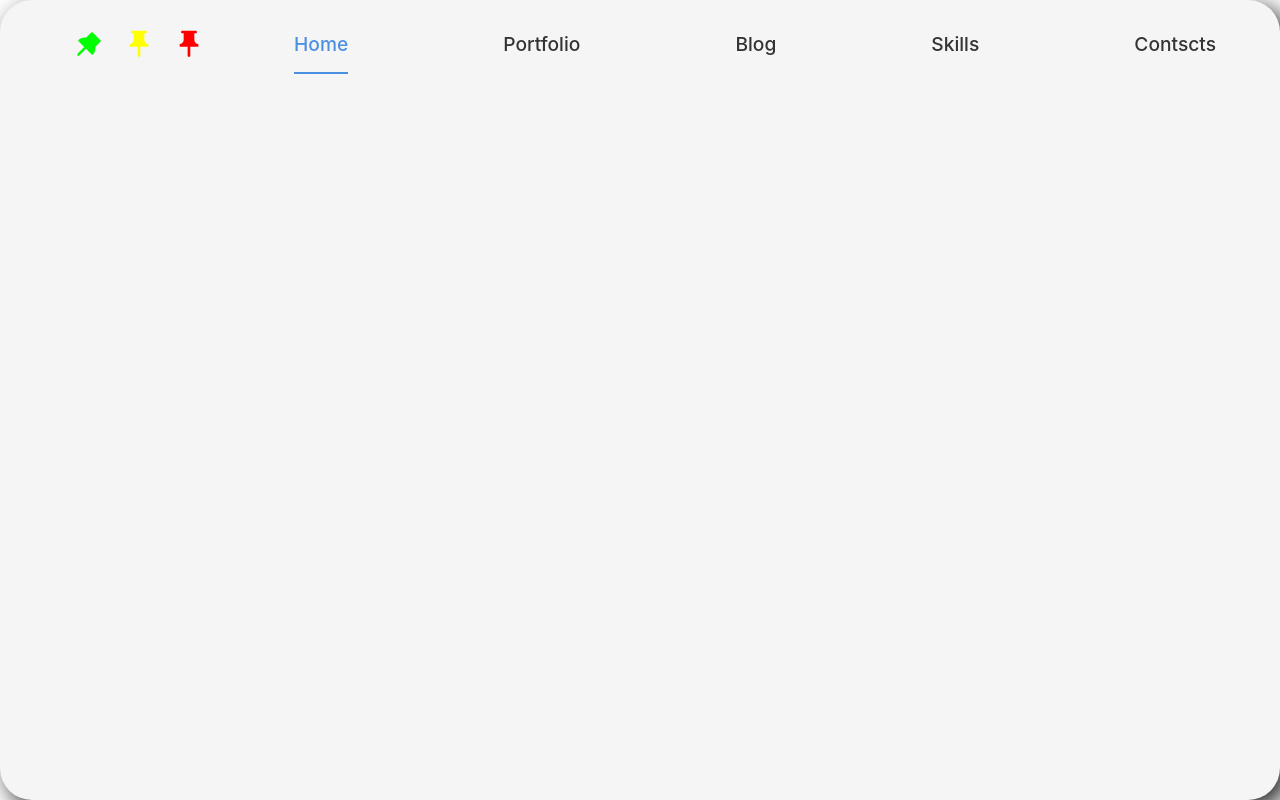
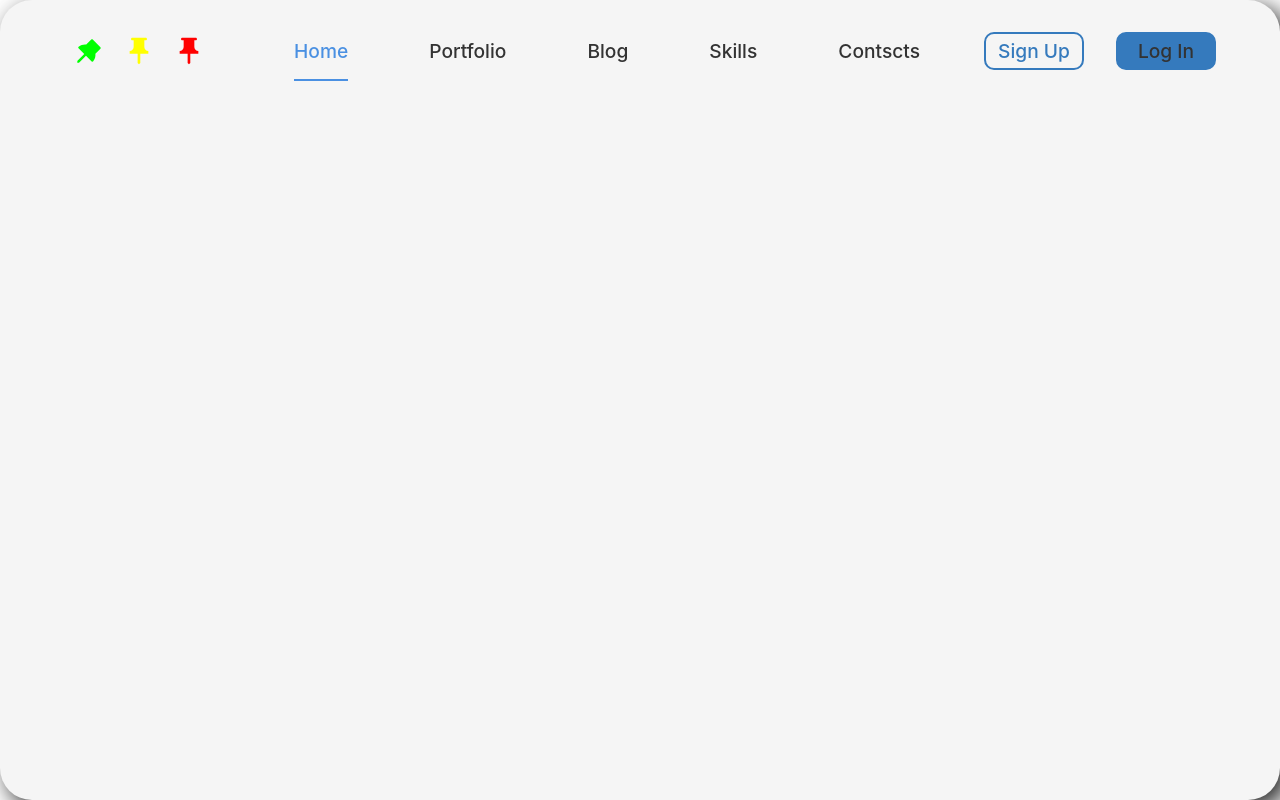
Before and after one commit to samolazoff/portfolio-samolazoff, a React (Vite) app in the folder frontend/: page / in a window 1280 px wide. Built offline with nearby package versions, Linux system fonts and the light colour scheme.

Commit message:
Add nav Auth

```diff
--- a/frontend/src/components/NavAuth/NavAuth.jsx
+++ b/frontend/src/components/NavAuth/NavAuth.jsx
@@ -0,0 +1,19 @@
+import './NavAuth.scss';
+
+import {NavLink} from 'react-router-dom';
+
+const NavAuth = () => {
+    return (
+        <ul className='nav-auth'>
+            <li className="nav-auth-item nav-auth-item_up" >
+                <NavLink to='/auth'>Sign Up</NavLink>
+            </li>
+            <li className="nav-auth-item  nav-auth-item_in">
+                <NavLink to='login'>Log in</NavLink>
+            </li>
+
+        </ul>
+    );
+};
+
+export default NavAuth;
--- a/frontend/src/components/NavAuth/NavAuth.scss
+++ b/frontend/src/components/NavAuth/NavAuth.scss
@@ -0,0 +1,39 @@
+.nav-auth{
+    display: flex;
+    justify-content: center;
+    align-items:center;
+    gap: 2rem;
+}
+.nav-auth-item{
+    width: 100px;
+    padding: .3rem .5rem;
+    font-weight: 500;
+    font-size: 1.2rem;
+    text-transform: capitalize;
+    text-align: center;
+    color: #333333;
+    border: #357ABD solid 2px;
+    border-radius: 10px;
+    &_in{
+        background-color: #357ABD;
+        &:hover{
+            background-color: #F5F5F5;
+            color: #357ABD;
+        }
+    }
+    &_up{
+        color: #357ABD;
+        &:hover{
+            background-color:#357ABD;
+            color: #333333;
+        }
+    }
+
+    // a{
+    //     padding: 1rem 0;
+    // }
+    // .active{
+    //     color:  #4A90E2;
+    //     border-bottom: #4A90E2 2px solid;
+    // }
+}
--- a/frontend/src/components/NavItem/NavItem.jsx
+++ b/frontend/src/components/NavItem/NavItem.jsx
@@ -8,7 +8,13 @@ const NavItem = (props) => {
 
     return (
         <li className='nav-item'>
-            <NavLink to={`/${path}`}>{title}</NavLink>
+            <NavLink
+                to={`/${path}`}
+                className = {
+                    ({ isActive }) =>(isActive ? "active" : "")
+                }
+                >{title}
+            </NavLink>
         </li>
     );
 };
--- a/frontend/src/layout/Header/Header.jsx
+++ b/frontend/src/layout/Header/Header.jsx
@@ -2,6 +2,7 @@ import './Header.scss';
 
 import Logo from '../../components/Logo/Logo';
 import {NavMain} from '../../components/NavMain/NavMain';
+import NavAuth from '../../components/NavAuth/NavAuth';
 
 const Header = () => {
     return (
@@ -9,6 +10,7 @@ const Header = () => {
             <Logo/>
             <nav className="app-header-navigate">
                 <NavMain/>
+                <NavAuth/>
             </nav>
         </header>
     )
--- a/frontend/src/layout/Header/Header.scss
+++ b/frontend/src/layout/Header/Header.scss
@@ -9,6 +9,7 @@
         display: flex;
         justify-content: space-between;
         align-items:center;
+        gap: 4rem;
         width: 100%;
         padding: 2rem 0;
     }
```
